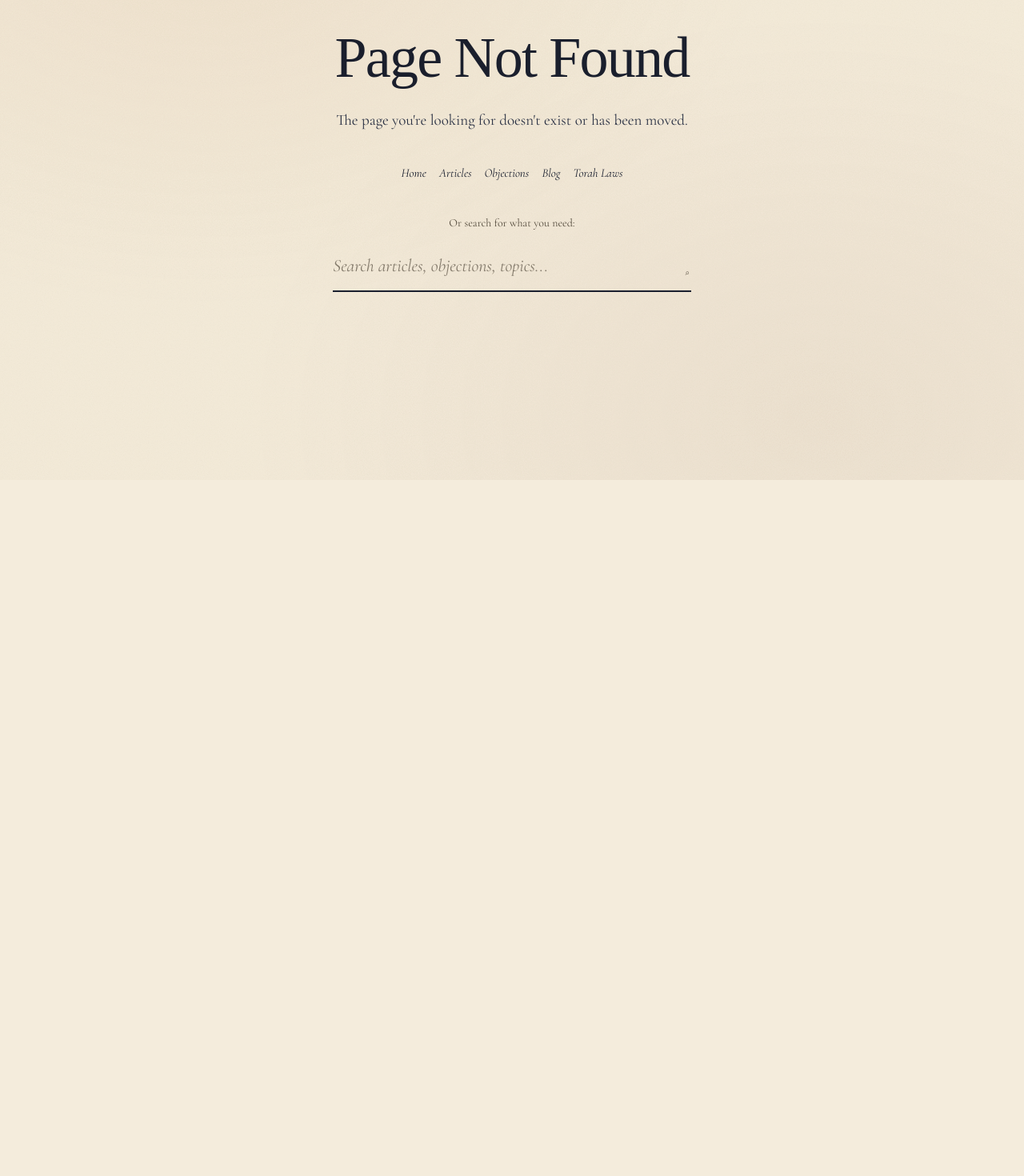
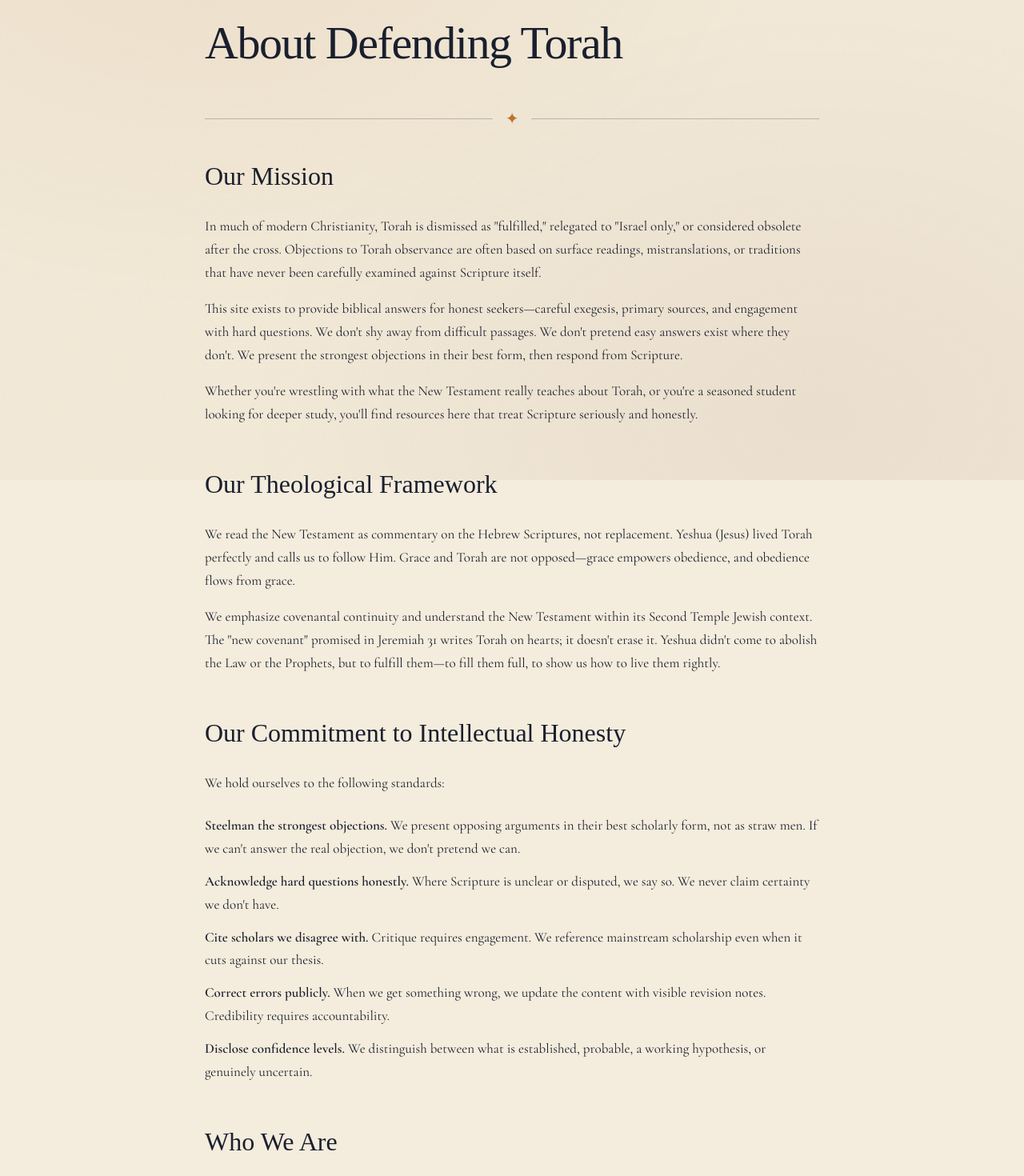
Before and after one commit to jontkaufman/defending-torah, a Next.js app: page /about in a window 1280 px wide. Before the commit this address had no page. Shown: the part 200-1670 px from the top of the page at 80% size. Before the commit the page ends 800 px from the top, so only its background shows below. Built offline with nearby package versions, Linux system fonts and the light colour scheme; a web font is replaced by a local one.

Commit message:
feat: add About page with mission and framework

```diff
--- /dev/null
+++ b/src/app/(site)/about/page.tsx
@@ -0,0 +1,100 @@
+import type { Metadata } from "next";
+
+export const metadata: Metadata = {
+  title: "About",
+  description:
+    "Our mission, theological framework, and commitment to intellectual honesty in Torah apologetics.",
+};
+
+export default function AboutPage() {
+  return (
+    <article className="px-10 py-[70px] max-md:px-6 max-md:py-10">
+      <div className="max-w-3xl mx-auto">
+        {/* Hero */}
+        <header className="mb-12">
+          <h1 className="font-heading font-light text-[clamp(36px,5vw,58px)] leading-[1.05] tracking-tight text-ink mb-4">
+            About Defending Torah
+          </h1>
+        </header>
+
+        <div className="ornamental-rule my-8">
+          <span className="ornament">✦</span>
+        </div>
+
+        {/* Mission Statement */}
+        <section className="prose prose-lg mb-12">
+          <h2 className="font-heading font-medium text-[32px] text-ink mb-6">
+            Our Mission
+          </h2>
+
+          <p className="text-[17px] leading-[1.7] text-ink mb-4">
+            In much of modern Christianity, Torah is dismissed as "fulfilled," relegated to "Israel only," or considered obsolete after the cross. Objections to Torah observance are often based on surface readings, mistranslations, or traditions that have never been carefully examined against Scripture itself.
+          </p>
+
+          <p className="text-[17px] leading-[1.7] text-ink mb-4">
+            This site exists to provide biblical answers for honest seekers—careful exegesis, primary sources, and engagement with hard questions. We don't shy away from difficult passages. We don't pretend easy answers exist where they don't. We present the strongest objections in their best form, then respond from Scripture.
+          </p>
+
+          <p className="text-[17px] leading-[1.7] text-ink">
+            Whether you're wrestling with what the New Testament really teaches about Torah, or you're a seasoned student looking for deeper study, you'll find resources here that treat Scripture seriously and honestly.
+          </p>
+        </section>
+
+        {/* Theological Position */}
+        <section className="prose prose-lg mb-12">
+          <h2 className="font-heading font-medium text-[32px] text-ink mb-6">
+            Our Theological Framework
+          </h2>
+
+          <p className="text-[17px] leading-[1.7] text-ink mb-4">
+            We read the New Testament as commentary on the Hebrew Scriptures, not replacement. Yeshua (Jesus) lived Torah perfectly and calls us to follow Him. Grace and Torah are not opposed—grace empowers obedience, and obedience flows from grace.
+          </p>
+
+          <p className="text-[17px] leading-[1.7] text-ink">
+            We emphasize covenantal continuity and understand the New Testament within its Second Temple Jewish context. The "new covenant" promised in Jeremiah 31 writes Torah on hearts; it doesn't erase it. Yeshua didn't come to abolish the Law or the Prophets, but to fulfill them—to fill them full, to show us how to live them rightly.
+          </p>
+        </section>
+
+        {/* Intellectual Honesty Commitments */}
+        <section className="prose prose-lg mb-12">
+          <h2 className="font-heading font-medium text-[32px] text-ink mb-6">
+            Our Commitment to Intellectual Honesty
+          </h2>
+
+          <p className="text-[17px] leading-[1.7] text-ink mb-6">
+            We hold ourselves to the following standards:
+          </p>
+
+          <ul className="space-y-3 text-[17px] leading-[1.7] text-ink">
+            <li>
+              <strong>Steelman the strongest objections.</strong> We present opposing arguments in their best scholarly form, not as straw men. If we can't answer the real objection, we don't pretend we can.
+            </li>
+            <li>
+              <strong>Acknowledge hard questions honestly.</strong> Where Scripture is unclear or disputed, we say so. We never claim certainty we don't have.
+            </li>
+            <li>
+              <strong>Cite scholars we disagree with.</strong> Critique requires engagement. We reference mainstream scholarship even when it cuts against our thesis.
+            </li>
+            <li>
+              <strong>Correct errors publicly.</strong> When we get something wrong, we update the content with visible revision notes. Credibility requires accountability.
+            </li>
+            <li>
+              <strong>Disclose confidence levels.</strong> We distinguish between what is established, probable, a working hypothesis, or genuinely uncertain.
+            </li>
+          </ul>
+        </section>
+
+        {/* Who We Are */}
+        <section className="prose prose-lg">
+          <h2 className="font-heading font-medium text-[32px] text-ink mb-6">
+            Who We Are
+          </h2>
+
+          <p className="text-[17px] leading-[1.7] text-ink">
+            This site is maintained by believers committed to Scripture's authority and Torah's ongoing validity. We let our arguments stand on their own merit. If the case for Torah is biblical, it doesn't need tribal labels or personal stories to validate it—it needs only Scripture, sound reasoning, and intellectual honesty.
+          </p>
+        </section>
+      </div>
+    </article>
+  );
+}
```
